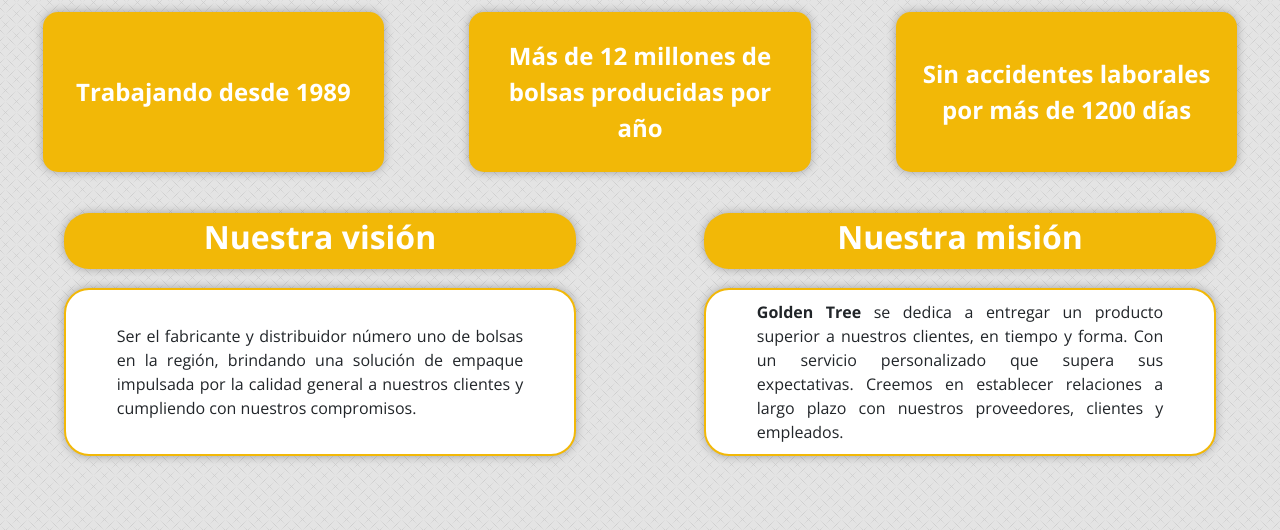
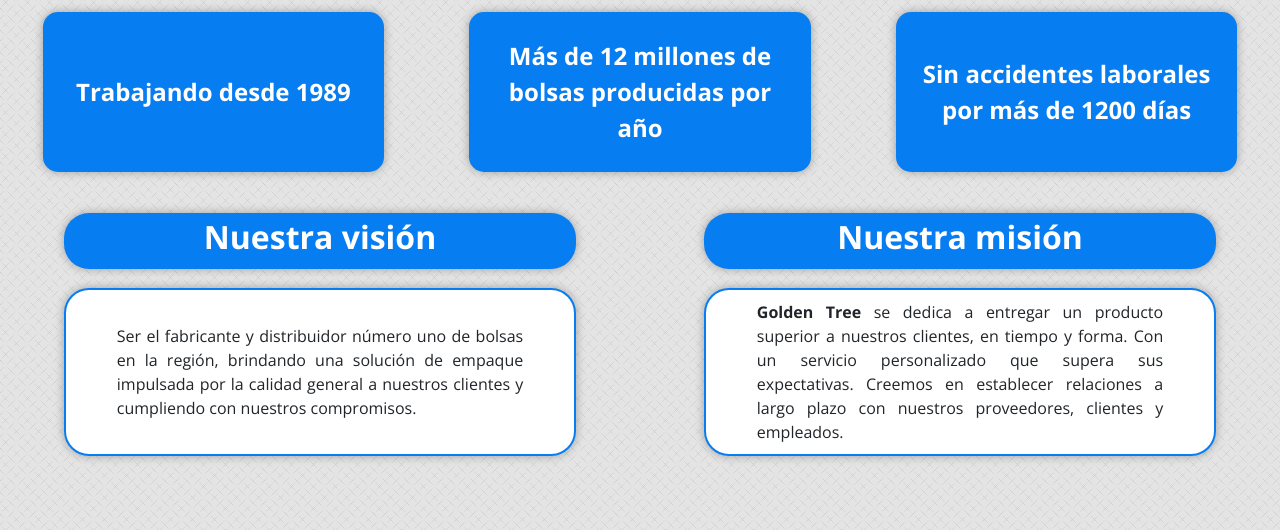
Before and after one commit to fedepel/goldenTree, a website: page index.html in a window 1280 px wide. Shown: the part 674-1204 px from the top of the page. Drawn offline with nearby package versions, Linux system fonts and the light colour scheme.

Commit message:
Ajuste color y .gitcommit

```diff
--- a/scss/util/_variables.scss
+++ b/scss/util/_variables.scss
@@ -1,2 +1,2 @@
-$main-color: #f2b807;
+$main-color: #077df2;
 $secondary-color: rgb(0, 0, 48);
```
Also changed, not shown: css/style.css, images/logoTab.png, images/logoTexto.png, images/logoTextoNega.png, 3 other files.
